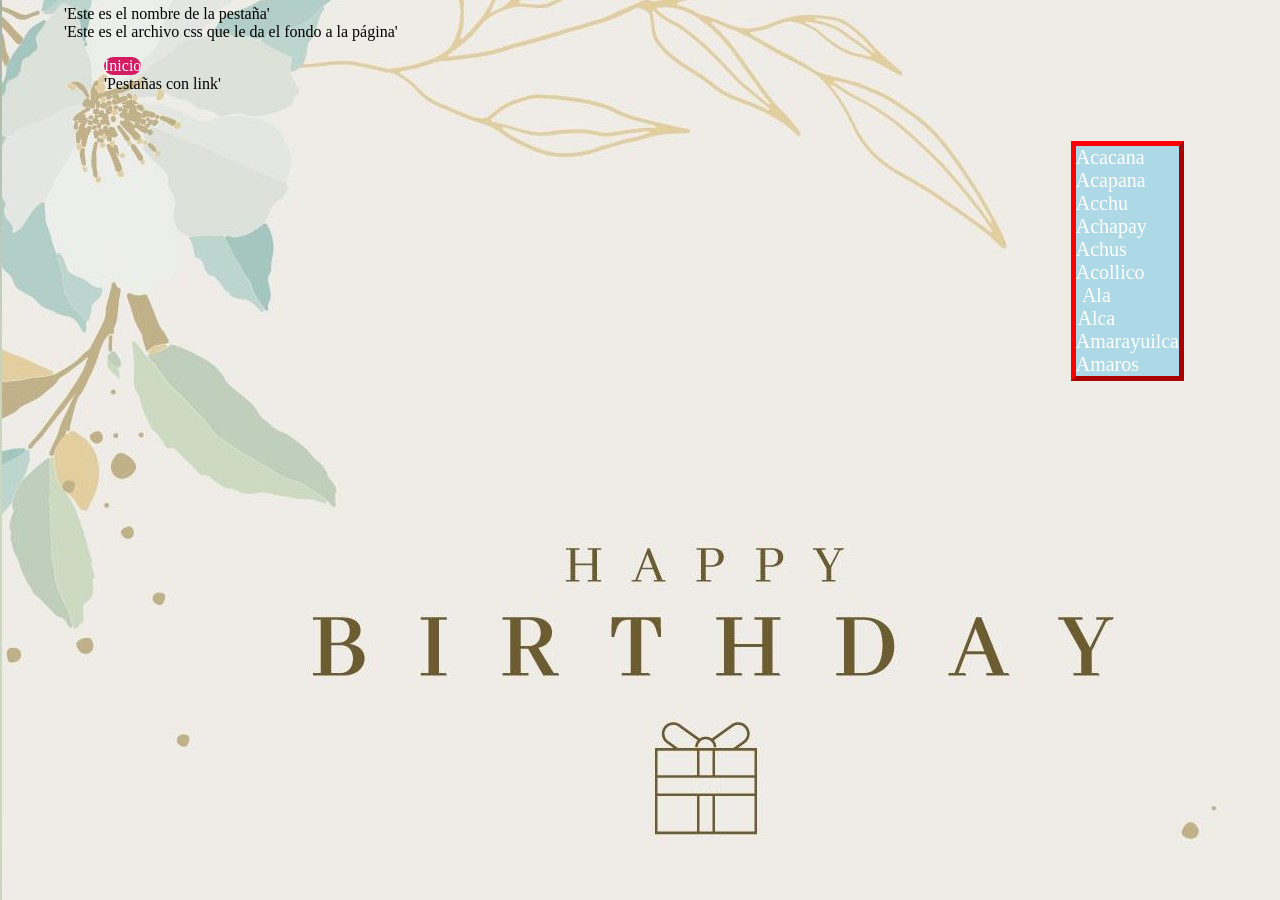
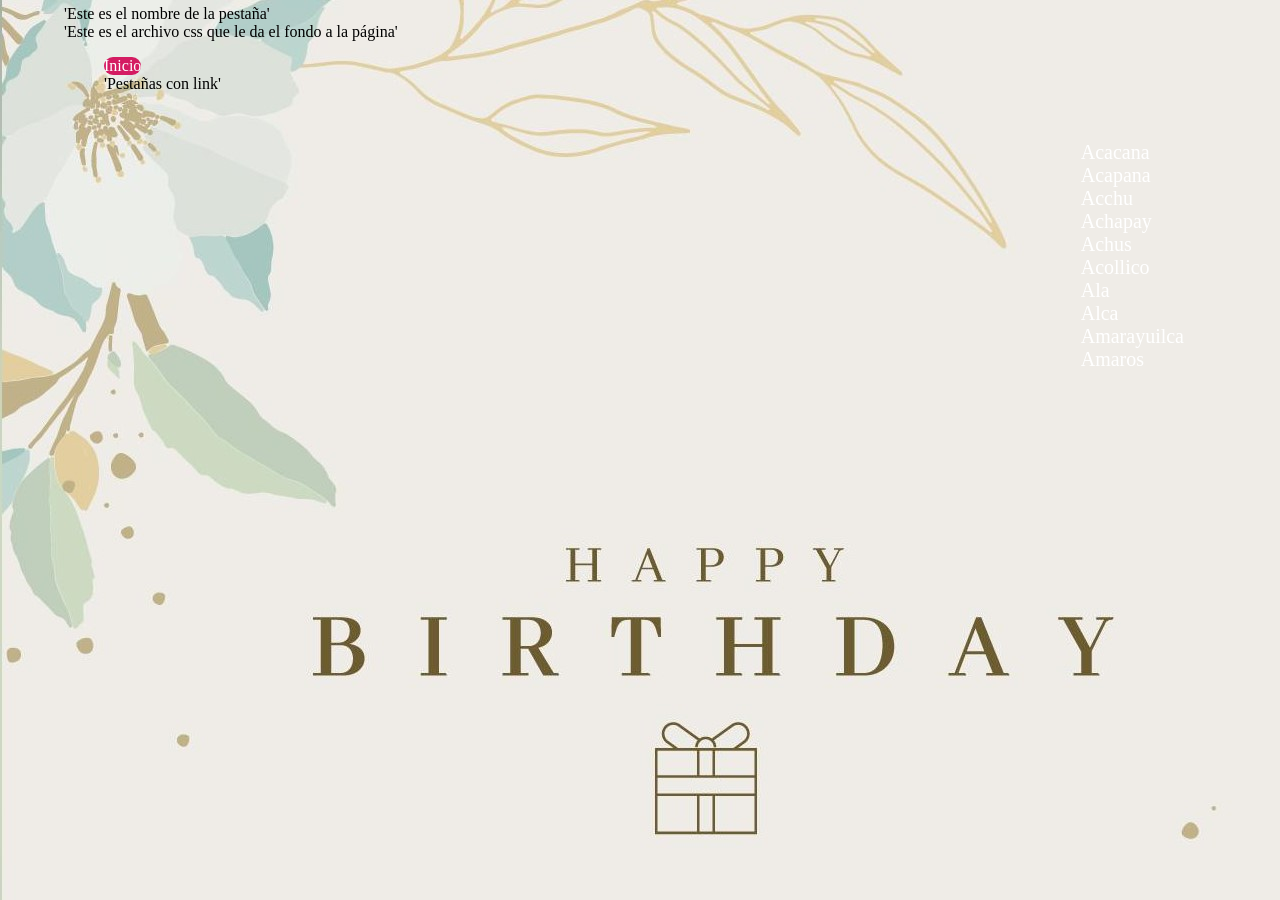
Before and after one commit to glosascroniquenses/Pruebas, a Jekyll site: the page built from _autores/cronista01.html, in a window 1280 px wide. Built offline with Jekyll 4.4.1, drawn with Linux system fonts in a browser that asks for light colours.

Commit message:
Update autore.html

```diff
--- a/_layouts/autore.html
+++ b/_layouts/autore.html
@@ -4,15 +4,8 @@ layout: default
 <article>
 
 {% if page.data %}
-	<style>
-	.myDiv {
-		border: 5px outset red;
-		background-color:lightblue;
-		text-align:center;
-		}
-	</style>
+    <div id="palabras2">
 
-      <div class="myDiv">
 
       {% assign rows = site.data[page.data] %}
       {% capture unique_word_string %}{% for row in rows %}{% capture current_word %}
```
